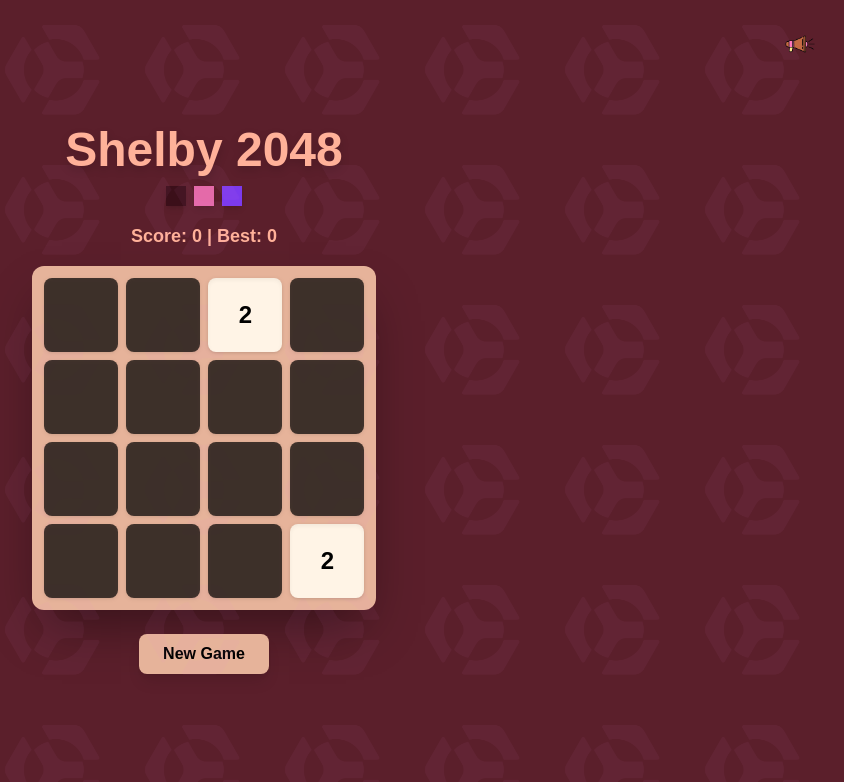
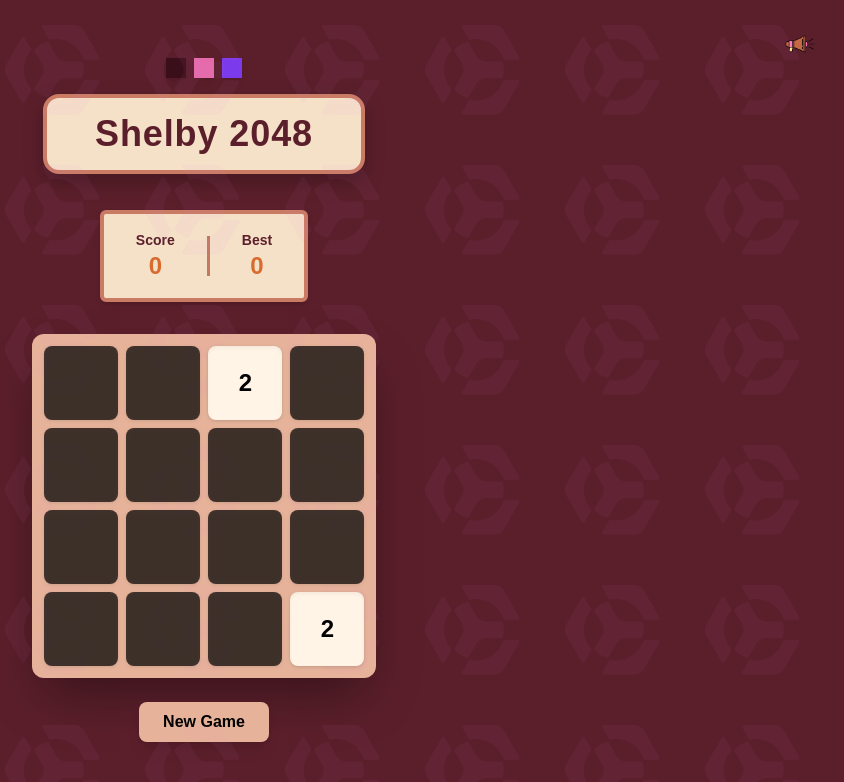
Before and after one commit to zackbett/shelby-2048, a Next.js app: page / in a window 1280 px wide. Shown: the top 782 px of the page, without its empty margins (436-1280 px from the left). Built offline with nearby package versions, Linux system fonts and the light colour scheme.

Commit message:
feat(ui): improve shelby header box, score box styling, spacing and theme colors

```diff
--- a/app/page.tsx
+++ b/app/page.tsx
@@ -7,23 +7,44 @@ const themes = {
 
 mode1: {
 page: "bg-[#5b1f2b]",
+pageColor: "#5b1f2b",
 board: "bg-[#e6b39a]",
 text: "text-[#ffb199]",
-pattern: "pattern-mode1"
+pattern: "pattern-mode1",
+
+container: "#f5e0c8",
+border: "#c97b63",
+
+scoreLabel: "#5b1f2b",
+scoreValue: "#d86c2e"
 },
 
 mode2: {
 page: "bg-[#ffd6e7]",
+pageColor: "#ffd6e7",
 board: "bg-[#e46aa9]",
-text: "text-[#3b1f1a]",
-pattern: "pattern-mode2"
+text: "text-[#3b1f3a]",
+pattern: "pattern-mode2",
+
+container: "#e46aa9",
+border: "#ff8ec6",
+
+scoreLabel: "#5b1f2b",
+scoreValue: "#ff1493"
 },
 
 mode3: {
 page: "bg-[#4b0f63]",
+pageColor: "#4b0f63",
 board: "bg-[#cfa6f4]",
 text: "text-[#fdf1ff]",
-pattern: "pattern-mode3"
+pattern: "pattern-mode3",
+
+container: "#f3e5ff",
+border: "#9a6bff",
+
+scoreLabel: "#3a0f52",
+scoreValue: "#6f3cff"
 }
 
 }
@@ -407,7 +428,7 @@ function moveDown() {
 return (
 
 <main
-  className={`relative flex min-h-screen flex-col items-center justify-center ${currentTheme.page} ${currentTheme.text}`}
+  className={`relative flex min-h-screen flex-col items-center justify-center z-0 ${currentTheme.page} ${currentTheme.text}`}
 >
   <div
 className="absolute top-6 right-6 cursor-pointer z-50"
@@ -484,15 +505,10 @@ src="/assets/sounds/tile-merge.mp3"
 </div>
 
 )}
-<div className="absolute inset-0 pointer-events-none opacity-10 flex flex-wrap items-center justify-center gap-24">
+<div className="absolute inset-0 pointer-events-none opacity-10 flex flex-wrap items-center justify-center gap-24 z-0">
   <div className={`shelby-pattern ${currentTheme.pattern}`} />
-
 </div>
-<h1 className="text-5xl font-extrabold mb-3 drop-shadow-lg">
-Shelby 2048
-</h1>
-
-<div className="flex gap-2 mb-4">
+  <div className="flex gap-2 mb-4">
 
 <button
 onClick={()=>setTheme("mode1")}
@@ -510,9 +526,75 @@ className="w-5 h-5 bg-[#7c3aed] shadow-md active:translate-y-[2px]"
 />
 
 </div>
+<div
+className="px-12 py-4 rounded-2xl border-4 shadow-[0_8px_20px_rgba(0,0,0,0.25)] mb-1"
+style={{
+background: currentTheme.container,
+borderColor: currentTheme.border
+}}
+>
 
-<div className="text-lg font-bold mb-4">
-Score: {score} | Best: {bestScore}
+<h1
+className="text-4xl font-extrabold text-center tracking-wide"
+style={{ color: currentTheme.pageColor }}
+>
+Shelby 2048
+</h1>
+
+</div>
+
+
+<div
+className="flex items-center justify-center gap-8 my-8 px-8 py-4 rounded-md border-4 shadow-md"
+style={{
+background: currentTheme.container,
+borderColor: currentTheme.border
+}}
+>
+
+<div className="flex flex-col items-center">
+
+<span
+className="text-sm font-extrabold"
+style={{ color: currentTheme.scoreLabel }}
+>
+Score
+</span>
+
+<span
+className="text-2xl font-extrabold"
+style={{ color: currentTheme.scoreValue }}
+>
+{score}
+</span>
+
+</div>
+
+<div
+className="w-[3px] h-10 shadow-inner"
+style={{
+background: currentTheme.border
+}}
+></div>
+
+<div className="flex flex-col items-center">
+
+<span
+className="text-sm font-extrabold"
+style={{ color: currentTheme.scoreLabel }}
+>
+Best
+</span>
+
+<span
+className="text-2xl font-extrabold"
+style={{ color: currentTheme.scoreValue }}
+>
+{bestScore}
+</span>
+
+</div>
+
 </div>
 
 <div className={`${currentTheme.board} p-3 rounded-xl shadow-2xl shadow-black/40`}>
```
